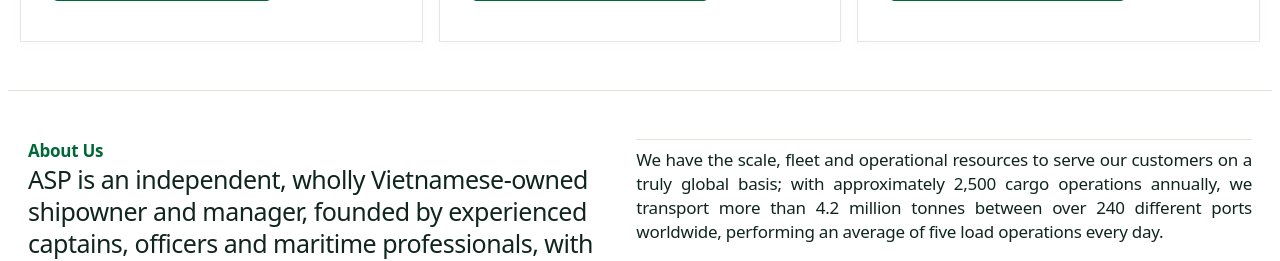
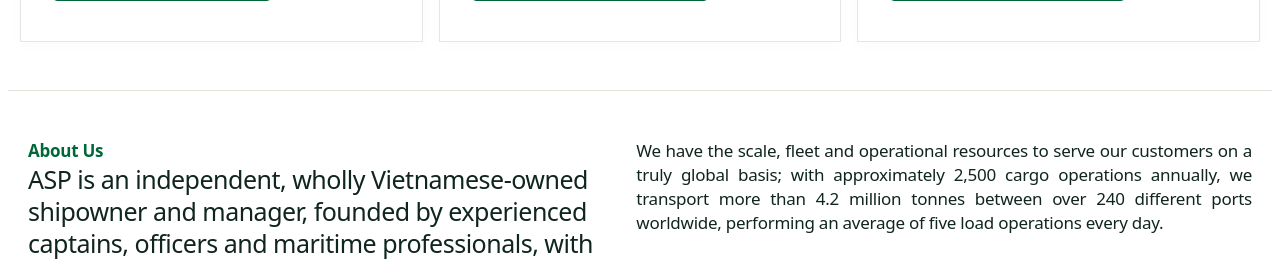
Before and after one commit to quoc05dev/asp-shipping-next-V2, a Next.js app: page / in a window 1280 px wide. Shown: the part 1720-1981 px from the top of the page. Built offline with nearby package versions, Linux system fonts and the light colour scheme; a web font is replaced by a local one.

Commit message:
remove-home-about-right-column-divider

```diff
--- a/components/home/AboutPreview.tsx
+++ b/components/home/AboutPreview.tsx
@@ -25,7 +25,7 @@ export default function AboutPreview() {
   		<div style={{width: "100%", }}>
   			<div className="layout layout-content layout-page" style={{maxWidth: "100% !important", padding: "0 !important", margin: "0 !important", }}>
   				<div className="layout-inner" style={{maxWidth: "100% !important", padding: "0 !important", margin: "0 !important", }}>
-  					<hr className="u-mt-0" />
+
   					<p style={{textAlign: "justify", maxWidth: "100% !important", marginRight: "0 !important", paddingRight: "0 !important", }} data-cms-field="title">We have the scale, fleet and operational resources to serve our customers on a truly global basis; with approximately 2,500 cargo operations annually, we transport more than 4.2 million tonnes between over 240 different ports worldwide, performing an average of five load operations every day.</p>
   					<p style={{textAlign: "justify", maxWidth: "100% !important", marginRight: "0 !important", paddingRight: "0 !important", }} data-cms-field="description">We offer customers the best solution for their transportation needs with our leading service and high operational standards.</p>
   				</div>
```
